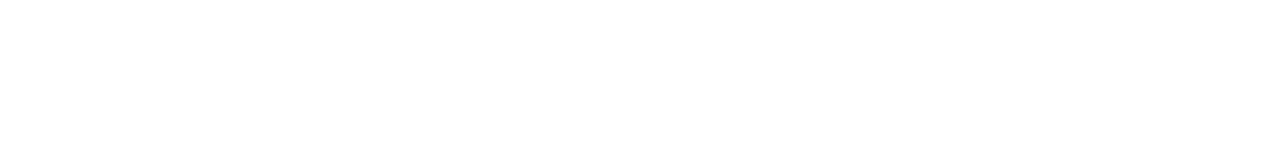
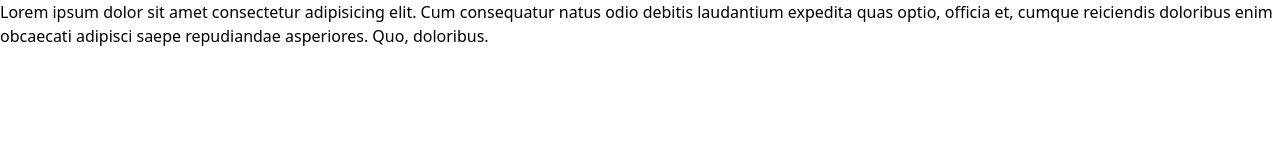
Before and after one commit to alamindolon/Penguin-Fashion, a plain HTML site: page index.html in a window 1280 px wide. Drawn offline with nearby package versions, Linux system fonts and the light colour scheme.

Commit message:
section test

```diff
--- a/index.html
+++ b/index.html
@@ -20,6 +20,10 @@
       </script>
 </head>
 <body>
-
+    <section>
+        <div>
+            <p>Lorem ipsum dolor sit amet consectetur adipisicing elit. Cum consequatur natus odio debitis laudantium expedita quas optio, officia et, cumque reiciendis doloribus enim obcaecati adipisci saepe repudiandae asperiores. Quo, doloribus.</p>
+        </div>
+    </section>
 </body>
 </html>
```
